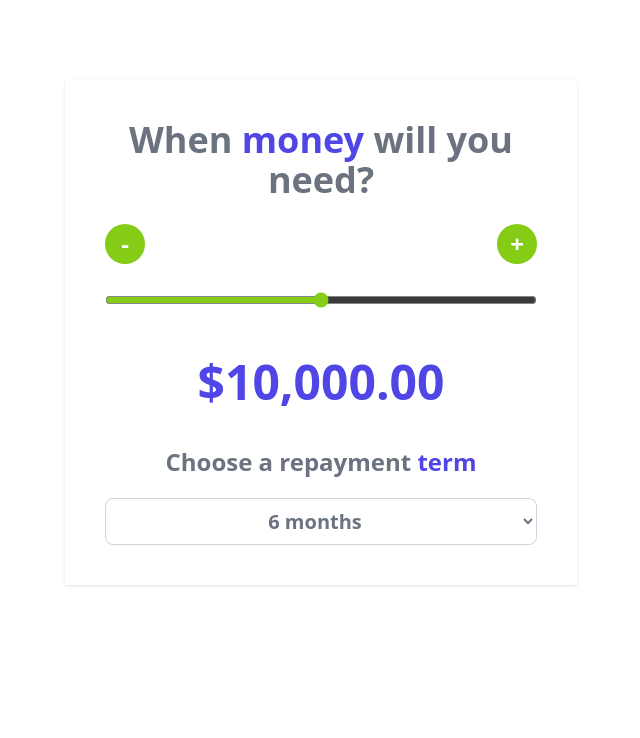
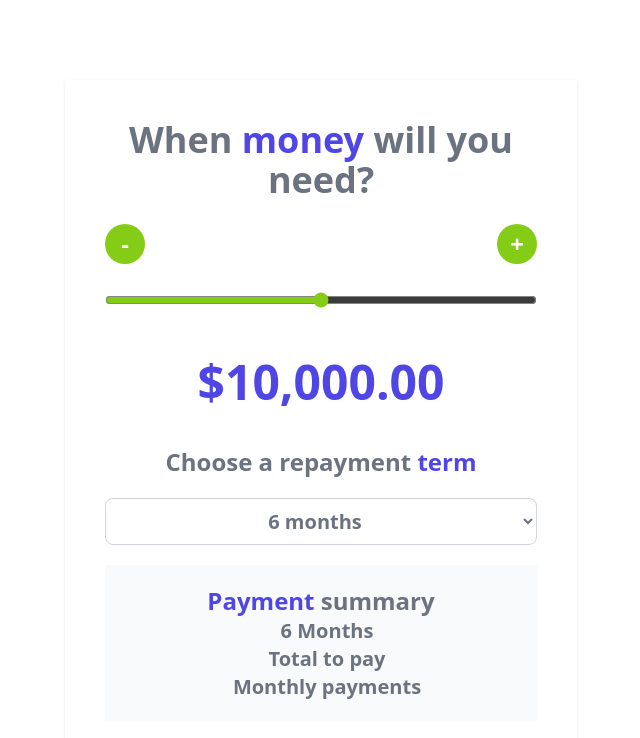
Before and after one commit to YordanSV/Loan-Calculator-React, a React (Vite) app: page / in a window 1280 px wide. Shown: the top 738 px of the page, without its empty margins (319-959 px from the left). Built offline with nearby package versions, Linux system fonts and the light colour scheme.

Commit message:
Creating the payment Summary

```diff
--- a/src/App.jsx
+++ b/src/App.jsx
@@ -4,7 +4,7 @@ import Button from "./components/loan_calculator/Button";
 import { formatMoney } from "./helpers";
 function App() {
   const [amount, setAmount] = useState(10000);
-  const [ months, setMonths] = useState(6)
+  const [months, setMonths] = useState(6)
   const min = 0;
   const max = 20000;
   const step = 100;
@@ -66,12 +66,22 @@ function App() {
 
       <select className="mt-5 w-full p-2 bg-white border border-gray-300 rounded-lg text-center
       text-xl font-bold text-gray-500"
-      value={6}
-      onChange={e => setMonths(+e.target.value)}>
+        value={6}
+        onChange={e => setMonths(+e.target.value)}>
         <option value="6">6 months</option>
         <option value="12">12 months</option>
         <option value="24">24 months</option>
       </select>
+
+      <div className="my-5 space-x-3 bg-gray-50 p-5">
+        <h2 className="text-2xl font-extrabold text-gray-500 text-center">
+          <span className="text-indigo-600">Payment</span> summary
+        </h2>
+
+        <p className="text-xl text-gray-500 text-center font-bold">{months} Months</p>
+        <p className="text-xl text-gray-500 text-center font-bold">Total to pay</p>
+        <p className="text-xl text-gray-500 text-center font-bold">Monthly payments</p>
+      </div>
     </div>
   )
 }
```
